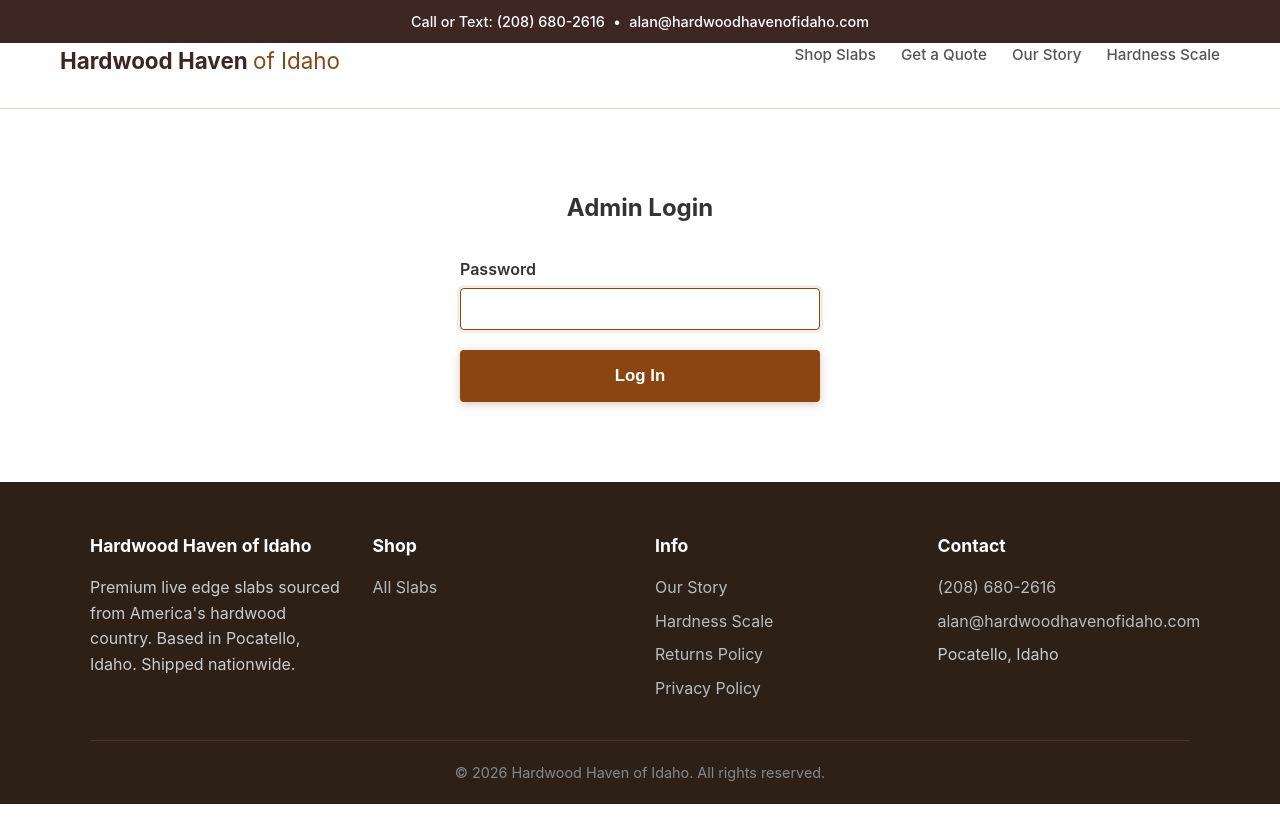
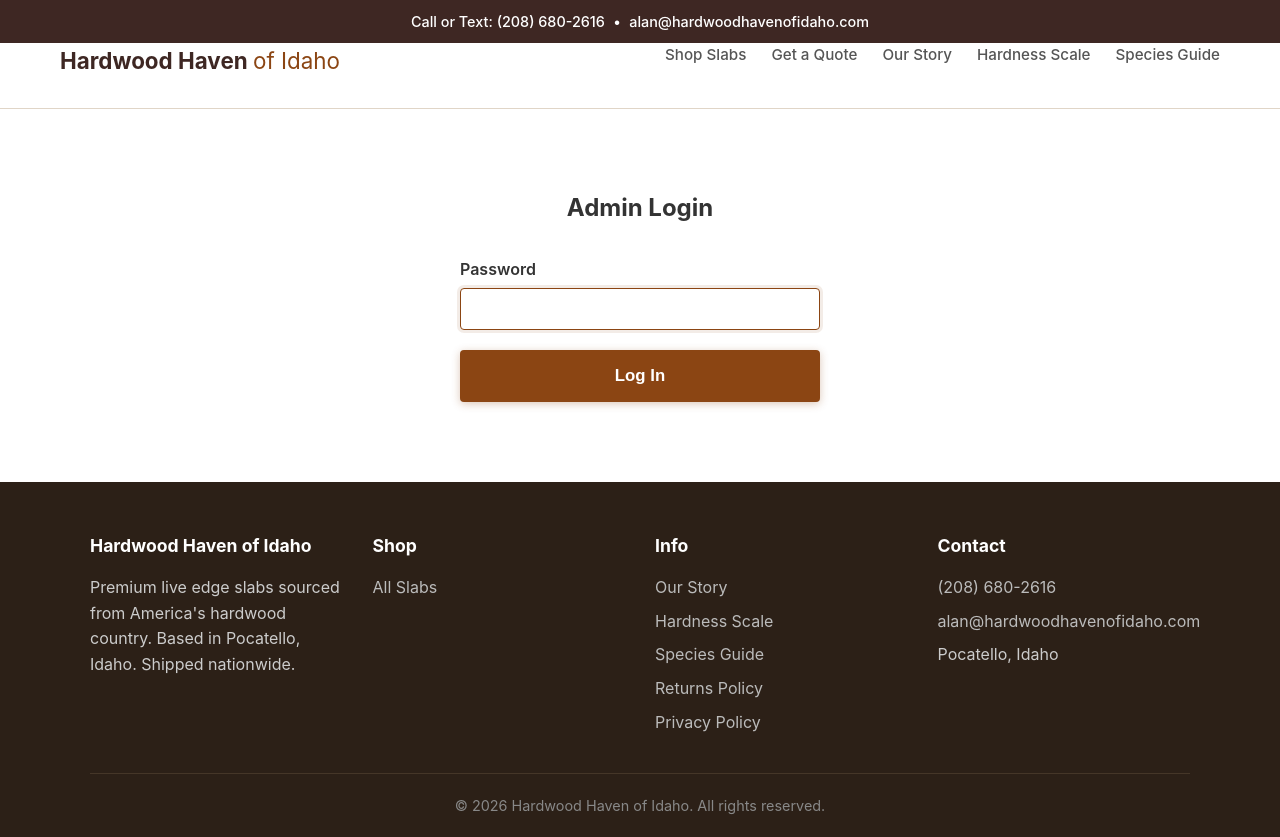
Before and after one commit to BillBrieferServer/wood, a FastAPI app: page /admin in a window 1280 px wide. Before the commit the page ends 804 px from the top, so only its background shows below. Run offline with FastAPI, Linux system fonts and the light colour scheme.

Commit message:
Split resources into Hardness Scale + Species Guide pages, add nav links

```diff
--- a/app/main.py
+++ b/app/main.py
@@ -92,6 +92,7 @@ PAGE_DESCRIPTIONS = {
     "resources": "Janka hardness scale for live edge wood species. Compare hardness ratings for Walnut, Cherry, Maple, Oak, Hickory and more at Hardwood Haven of Idaho.",
     "returns": "Refund and returns policy for Hardwood Haven of Idaho live edge wood slab purchases.",
     "privacy": "Privacy policy for the Hardwood Haven of Idaho website and online services.",
+    "species-guide": "Complete guide to live edge wood species — hardness ratings, character, best uses, and workability. Walnut, Cherry, Maple, Oak, Hickory, Box Elder and 25+ more.",
 }
 
 
@@ -279,6 +280,10 @@ def our_story(request: Request):
 def resources(request: Request):
     return _render_page(request, "resources")
 
+@app.get("/species-guide", response_class=HTMLResponse)
+def species_guide(request: Request):
+    return _render_page(request, "species-guide")
+
 @app.get("/returns", response_class=HTMLResponse)
 def returns(request: Request):
     return _render_page(request, "returns")
@@ -322,6 +327,8 @@ def sitemap_xml():
     urls.append('<url><loc>https://wood.quietimpact.ai/shop</loc><changefreq>weekly</changefreq><priority>0.9</priority></url>')
     # Quote
     urls.append('<url><loc>https://wood.quietimpact.ai/quote</loc><changefreq>monthly</changefreq><priority>0.7</priority></url>')
+    # Species Guide
+    urls.append('<url><loc>https://wood.quietimpact.ai/species-guide</loc><changefreq>monthly</changefreq><priority>0.8</priority></url>')
     # Static pages
     for page in pages:
         urls.append(f'<url><loc>https://wood.quietimpact.ai/{page["slug"]}</loc><changefreq>monthly</changefreq><priority>0.5</priority></url>')
--- a/app/templates/base.html
+++ b/app/templates/base.html
@@ -79,6 +79,7 @@
                 <a href="/quote">Get a Quote</a>
                 <a href="/our-story">Our Story</a>
                 <a href="/resources">Hardness Scale</a>
+                <a href="/species-guide">Species Guide</a>
             </div>
         </div>
     </nav>
@@ -103,6 +104,7 @@
                 <h4>Info</h4>
                 <a href="/our-story">Our Story</a>
                 <a href="/resources">Hardness Scale</a>
+                <a href="/species-guide">Species Guide</a>
                 <a href="/returns">Returns Policy</a>
                 <a href="/privacy">Privacy Policy</a>
             </div>
```
